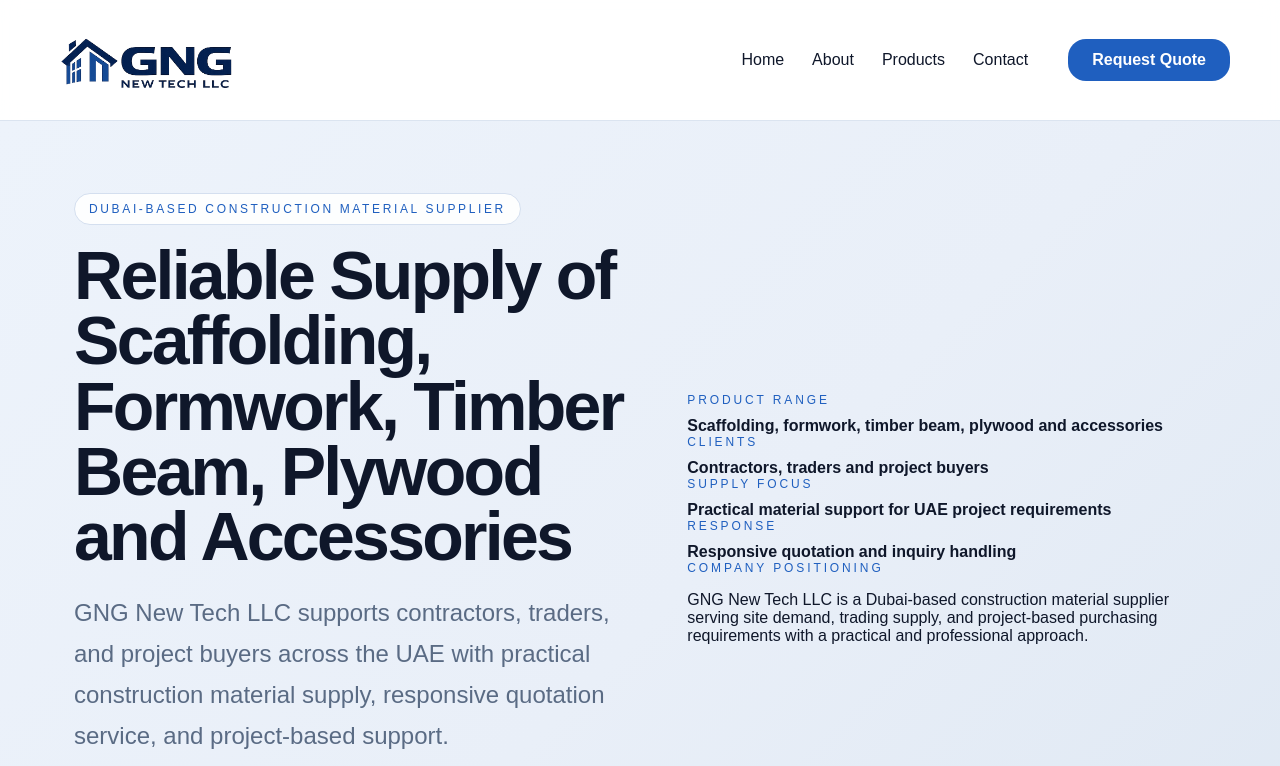
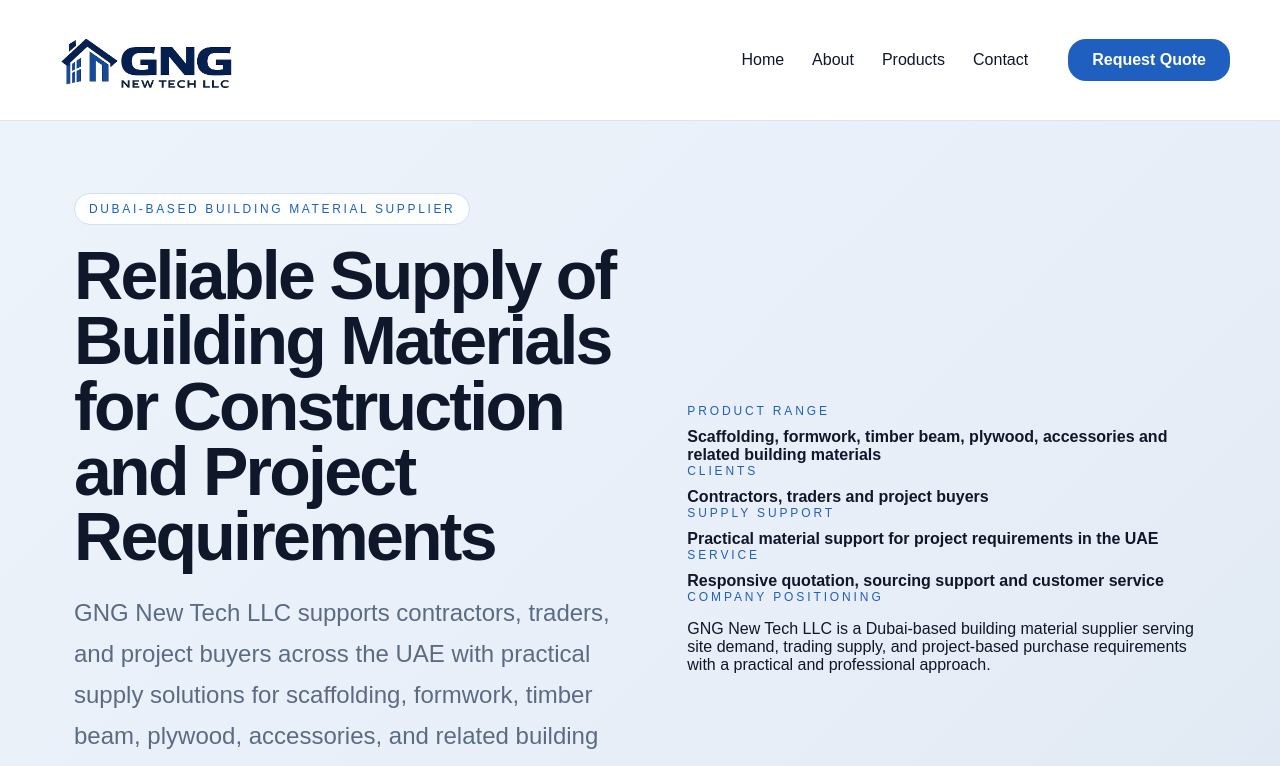
Before and after one commit to gngnewtech/gng-website-v2, a Next.js app: page / in a window 1280 px wide. Shown: the top 766 px of the page. Built offline with nearby package versions, Linux system fonts and the light colour scheme.

Commit message:
Update page.tsx

```diff
--- a/app/page.tsx
+++ b/app/page.tsx
@@ -6,20 +6,22 @@
       <section className="hero">
         <div className="container hero-grid">
           <div>
-            <div className="badge">DUBAI-BASED CONSTRUCTION MATERIAL SUPPLIER</div>
+            <div className="badge">DUBAI-BASED BUILDING MATERIAL SUPPLIER</div>
 
             <h1 className="h1">
-              Reliable Supply of Scaffolding, Formwork, Timber Beam, Plywood and Accessories
+              Reliable Supply of Building Materials for Construction and Project
+              Requirements
             </h1>
 
             <p className="lead">
-              GNG New Tech LLC supports contractors, traders, and project buyers across
-              the UAE with practical construction material supply, responsive quotation
-              service, and project-based support.
+              GNG New Tech LLC supports contractors, traders, and project buyers
+              across the UAE with practical supply solutions for scaffolding,
+              formwork, timber beam, plywood, accessories, and related building
+              material requirements.
             </p>
 
             <div className="pills">
-              <div className="pill">International City</div>
+              <div className="pill">Established in 2008</div>
               <div className="pill">Dubai, United Arab Emirates</div>
               <div className="pill">TRN Verified Business</div>
             </div>
@@ -39,7 +41,8 @@
               <div className="hero-box">
                 <div className="mini-title">PRODUCT RANGE</div>
                 <strong>
-                  Scaffolding, formwork, timber beam, plywood and accessories
+                  Scaffolding, formwork, timber beam, plywood, accessories and
+                  related building materials
                 </strong>
               </div>
 
@@ -49,21 +52,21 @@
               </div>
 
               <div className="hero-box">
-                <div className="mini-title">SUPPLY FOCUS</div>
-                <strong>Practical material support for UAE project requirements</strong>
+                <div className="mini-title">SUPPLY SUPPORT</div>
+                <strong>Practical material support for project requirements in the UAE</strong>
               </div>
 
               <div className="hero-box">
-                <div className="mini-title">RESPONSE</div>
-                <strong>Responsive quotation and inquiry handling</strong>
+                <div className="mini-title">SERVICE</div>
+                <strong>Responsive quotation, sourcing support and customer service</strong>
               </div>
             </div>
 
             <div className="hero-panel">
               <div className="mini-title">COMPANY POSITIONING</div>
               <p>
-                GNG New Tech LLC is a Dubai-based construction material supplier
-                serving site demand, trading supply, and project-based purchasing
+                GNG New Tech LLC is a Dubai-based building material supplier
+                serving site demand, trading supply, and project-based purchase
                 requirements with a practical and professional approach.
               </p>
             </div>
```
